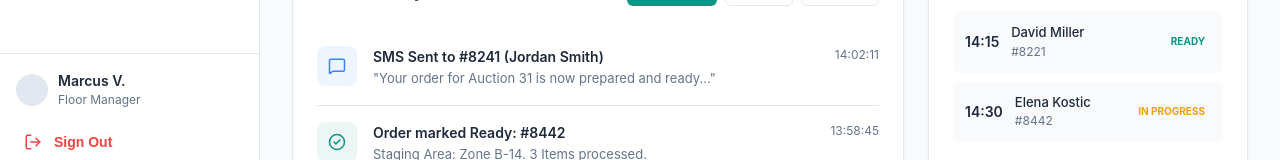
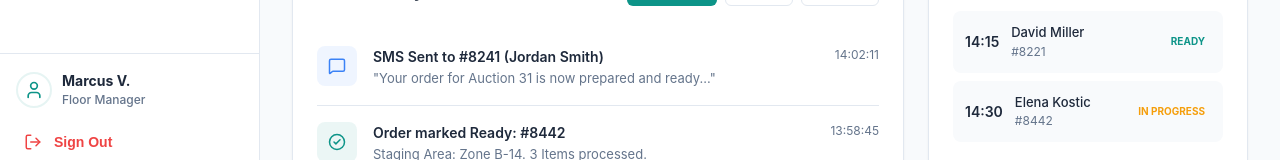
Before and after one commit to Tecosys/Warehouse-Pickup-Auction-Fulfillment-System, a React (Vite) app in the folder apps/admin/: page / in a window 1280 px wide. Shown: the part 625-785 px from the top of the page. Built offline with nearby package versions, Linux system fonts and the light colour scheme.

Commit message:
UI Enhancement: Added profile icon and improved staff profile section in the sidebar footer.

```diff
--- a/apps/admin/src/components/layout/Sidebar.tsx
+++ b/apps/admin/src/components/layout/Sidebar.tsx
@@ -8,6 +8,7 @@ import {
   Truck,
   AlertCircle,
   LogOut,
+  User,
   X
 } from 'lucide-react';
 
@@ -53,10 +54,22 @@ const Sidebar = ({ activeModule, onModuleChange, onLogout, isOpen, onClose }: an
 
       <div className="sidebar-footer" style={{ padding: '1rem', borderTop: '1px solid var(--border-color)', display: 'flex', flexDirection: 'column', gap: '1rem' }}>
         <div style={{ display: 'flex', alignItems: 'center', gap: '10px' }}>
-          <div style={{ width: '32px', height: '32px', borderRadius: '50%', background: '#e2e8f0' }} />
+          <div style={{
+            width: '36px',
+            height: '36px',
+            borderRadius: '50%',
+            background: 'var(--accent-color)',
+            display: 'flex',
+            alignItems: 'center',
+            justifyContent: 'center',
+            color: 'var(--status-teal)',
+            border: '2px solid rgba(13, 148, 136, 0.1)'
+          }}>
+            <User size={20} />
+          </div>
           <div style={{ flex: 1 }}>
-            <div style={{ fontSize: '0.875rem', fontWeight: 600 }}>Marcus V.</div>
-            <div style={{ fontSize: '0.75rem', color: 'var(--text-muted)' }}>Floor Manager</div>
+            <div style={{ fontSize: '0.875rem', fontWeight: 700, color: 'var(--text-main)' }}>Marcus V.</div>
+            <div style={{ fontSize: '0.75rem', color: 'var(--text-muted)', fontWeight: 500 }}>Floor Manager</div>
           </div>
         </div>
         <button
```
